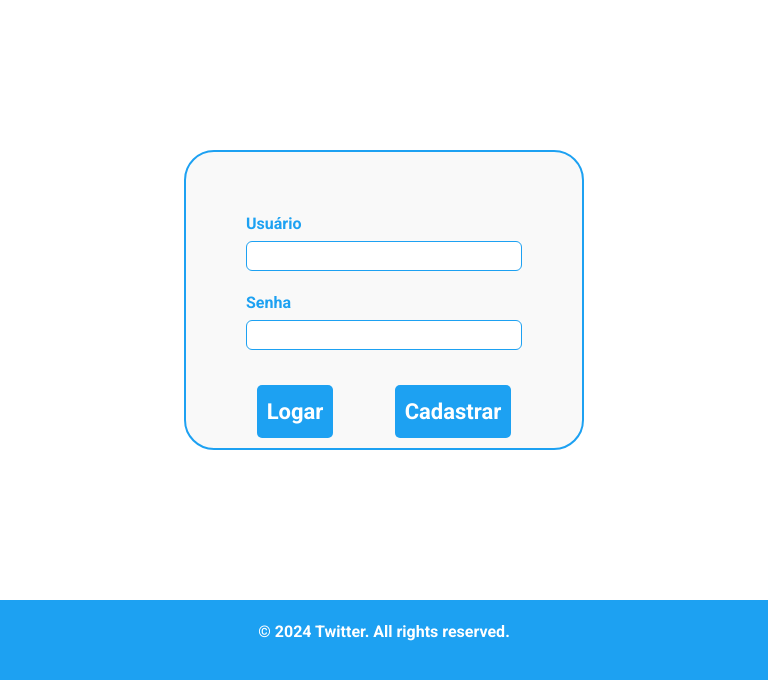
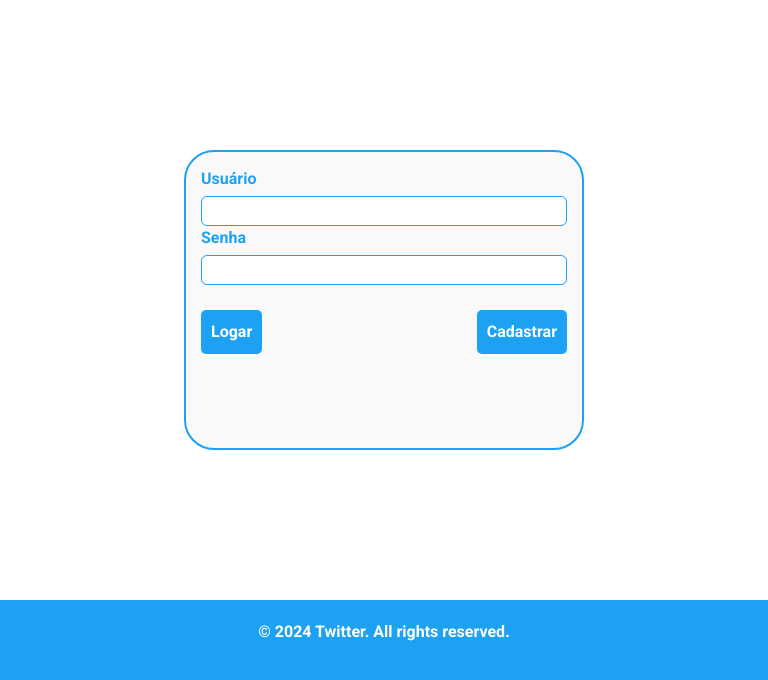
Before and after one commit to lucas-1503/twitter, a Django app: page / in a window 768 px wide. Shown: the part 120-800 px from the top of the page. Run offline with Django 5.2, Linux system fonts and the light colour scheme; some libraries are stand-ins or nearby versions.

Commit message:
implantação das mensagens de erro, e responsividade

```diff
--- a/static/css/home/home.css
+++ b/static/css/home/home.css
@@ -17,12 +17,24 @@
     height: 500px;
     width: 100%;
     margin: 0 auto; /* Centraliza o formulário horizontalmente */
-    padding: 100px;
+    padding: 50px;
     border: 2px solid #1DA1F2;
     border-radius: 30px;
     background-color: #f9f9f9;
     display: block;
+    align-items: center;
+    justify-content: center;
+}
+
+.error-message{
+    margin-top: 20px;
+    padding: 10px;
+    background-color: rgb(241, 72, 72,0.7);
+    color: white;
+    font-size: 14px;
+    font-weight: bold;
     text-align: center;
+    border-radius: 8px;
 }
 
 .form-group {
@@ -117,6 +129,10 @@
         font-weight: bold;
         font-size: 16px;
     }
+    .form-group div{
+        padding: 0;
+    }
+
     .form-button-group{
         display: block;
         padding: 0;
@@ -124,9 +140,13 @@
     .form-button input,
     .form-button a{
         font-size: 16px;
-        width: 80%;
-        margin: 0 auto;
+        width: 100%;
+        display: flex;
+        align-items: center;
+        justify-content: center;
         margin-top: 10px;
+        padding: 0;
+        height: 30px;
     }
 }
 
@@ -143,7 +163,7 @@
         height: 300px;
         width: 80%;
         margin: 0 auto;
-        padding: 40px;
+        padding: 15px;
     }
     .form-group label {
         display: flex;
@@ -152,8 +172,24 @@
         font-weight: bold;
         font-size: 16px;
     }
+
+    .form-group div{
+        padding: 0;
+    }
+
     .form-button-group{
         padding-top: 0;
+        display: flex;
+        justify-content: space-between;
+        width: 100%;
+    }
+    .form-button input,
+    .form-button a{
+        font-size: 16px;
+        width: 100%;
+        margin: 0 auto;
+        margin-top: 10px;
+        text-align: center;
     }
 }
 
@@ -176,4 +212,15 @@
     .form-button-group{
         padding-top: 0;
     }
+
+    .error-message{
+        margin-top: 5px;
+        padding: 10px;
+        height: 30px;
+        display: flex;
+        align-items: center;
+        justify-content: center;
+        width: 100%;
+    }
+
 }
--- a/templates/home.html
+++ b/templates/home.html
@@ -35,6 +35,11 @@
                             <a href="{% url 'register' %}">Cadastrar</a>
                         </div>
                     </div>
+                    {% if msg %}
+                    <div class="error-message">
+                        {{ msg }}
+                    </div>
+                    {% endif %}
                 </form>
             </div>
 {% endblock %}
--- a/user/views.py
+++ b/user/views.py
@@ -24,10 +24,10 @@ def login_view(request):
                 login_django(request, user)
                 return redirect('profile', pk=user.pk)
             else:
-                msg= "Usuário ou senha inválidos"
+                msg = "Usuário ou senha inválidos"
         else:
-            msg = "Formulário invalido"
-    return render(request, 'home.html', {'form':form, 'msg':msg})
+            msg = "Formulário inválido"
+    return render(request, 'home.html', {'form': form, 'msg': msg})
 
 def register_view(request):
     if request.method == 'POST':
```
Also changed, not shown: twitter/settings.py (+5 -5 lines), 1 other file.
